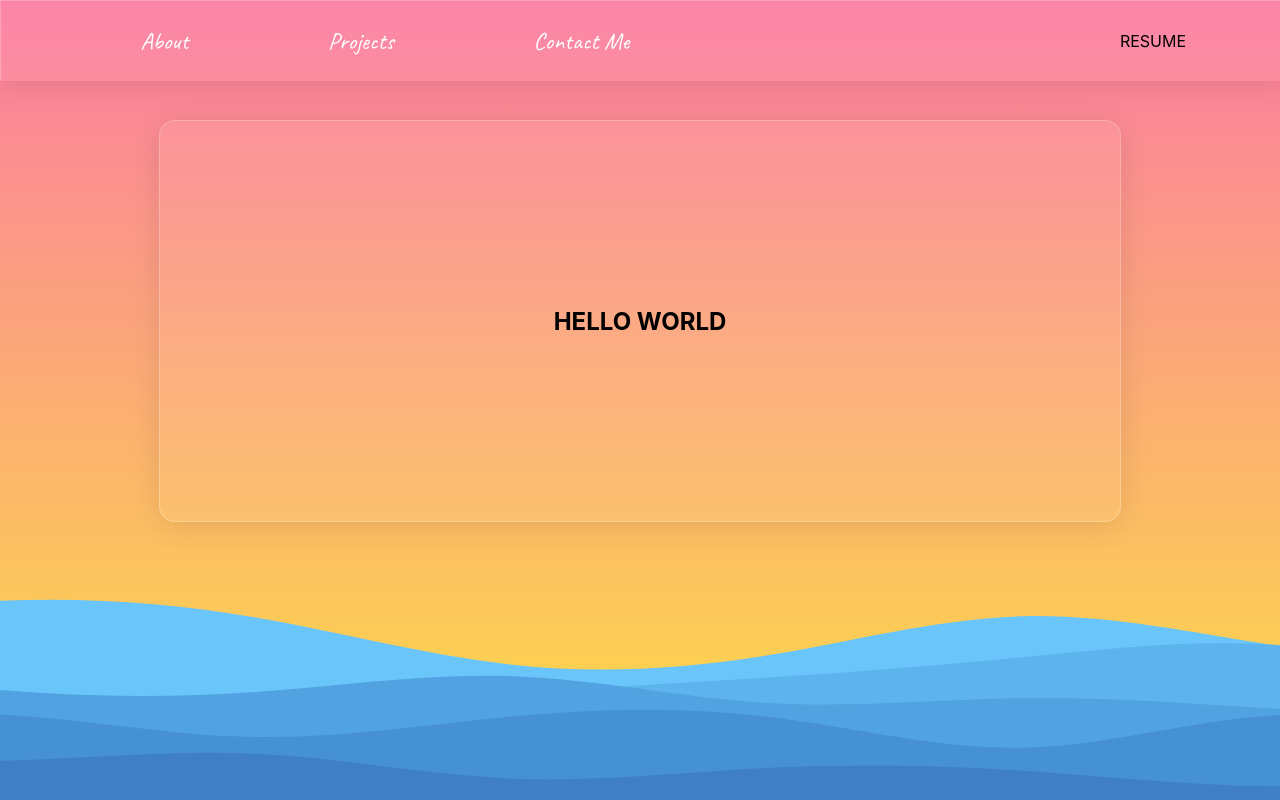
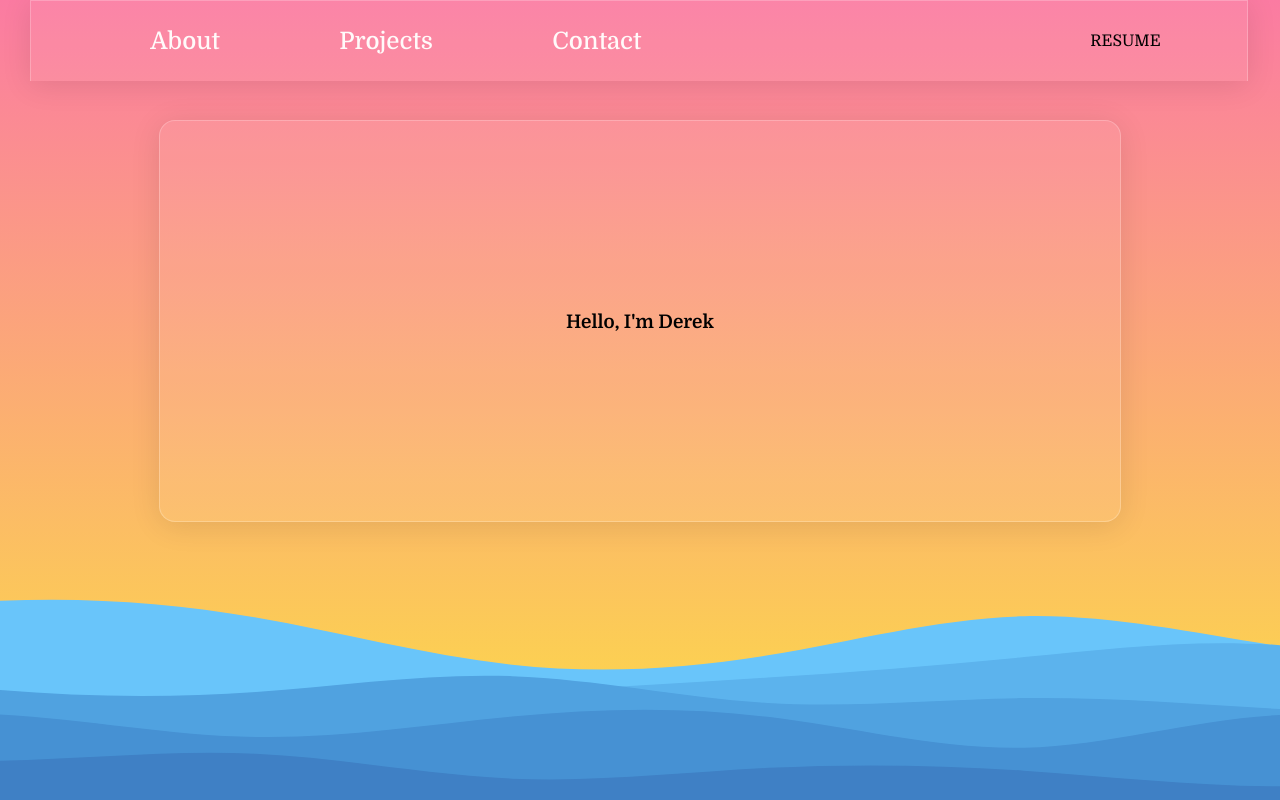
Before and after one commit to derekthorntonx/portfolio-website, a React (Create React App) app: page / in a window 1280 px wide. Built offline with nearby package versions, Linux system fonts and the light colour scheme; the HTML template or start-up script is replaced by a standard one.

Commit message:
added styles

```diff
--- a/src/App.css
+++ b/src/App.css
@@ -1,10 +1,11 @@
 @font-face {
-  font-family: Navbar;
-  src: url('./assets/Caveat.ttf');
+  font-family: Main;
+  src: url('./assets/Navbar.ttf');
 }
 
 * {
   margin: 0;
+  font-family: Main;
 }
 
 body {
@@ -22,7 +23,8 @@ body {
 .navbar {
   position: absolute;
   top: 0%;
-  width: 100%;
+  right: 2.5%;
+  width: 95%;
   height: 10%;
   background: rgba(255, 255, 255, 0.07);
   box-shadow: 0 4px 30px rgba(0, 0, 0, 0.1);
@@ -40,13 +42,37 @@ body {
   list-style: none;
   margin: 0;
   padding: 0;
-  font-family: Navbar;
+  font-family: Main;
   font-size: 1.5rem;
+  font-weight: 500;
 }
 
 .navbar a {
   text-decoration: none;
-  color: white;
+  color: #fffafa;
+}
+
+.navbar li {
+  display: inline-block;
+  position: relative;
+}
+
+.navbar li:after {
+  content: '';
+  position: absolute;
+  width: 100%;
+  transform: scaleX(0);
+  height: 2px;
+  bottom: 0;
+  left: 0;
+  background-color: #fffafa;
+  transform-origin: bottom right;
+  transition: transform 0.25s ease-out;
+}
+
+.navbar li:hover:after {
+  transform: scaleX(1);
+  transform-origin: bottom left;
 }
 
 .navbar-resume {
@@ -75,15 +101,18 @@ body {
   border: 1px solid rgba(255, 255, 255, 0.23);
   display: grid;
   place-items: center;
+  transition: 1s;
 }
 
 .projects-section {
-  height: 100%;
-  background-color: #3f80c5;
+  height: auto;
+  background:linear-gradient(180deg, rgba(63, 128, 197, 1) 50%, rgba(12, 59, 107, 1) 100%);
   margin-bottom: 0;
   display: flex;
-  justify-content: center;
-  padding-top: 10%;
+  flex-direction: column;
+  align-items: center;
+  padding-top: 15vh;
+  gap: 10vh;
 }
 
 .section-divider {
@@ -107,10 +136,37 @@ body {
 }
 
 .card {
-  height: 50%;
+  height: 35vh;
   width: 85vw;
-  background: rgba(255, 255, 255, 0.07);
+  background: rgba(255, 255, 255, 0.03);
   border-radius: 16px;
-  box-shadow: 0 4px 30px rgba(0, 0, 0, 0.1);
+  box-shadow: 0 4px 30px rgba(0, 0, 0, 0.2);
   border: 1px solid rgba(255, 255, 255, 0.23);
+  opacity: 0;
+  transition: 1s;
+  display: grid;
+  grid-template-columns: 1fr 2fr;
+  align-items: center;
+  padding: 1%;
 }
+
+.show {
+  opacity: 1;
+}
+
+.hide {
+  opacity: 0;
+}
+
+.contact-section {
+  margin-top: -0.05%;
+  height: 100%;
+  background: linear-gradient(to bottom, rgba(12, 59, 107, 1) 0%, rgba(3, 21, 40, 1) 100%);
+  padding-top: 15vh;
+}
+
+.placeholder {
+  height: 100%;
+  width: 100%;
+  border: 1px solid black;
+}
--- a/src/App.js
+++ b/src/App.js
@@ -1,8 +1,23 @@
+import { useEffect, useRef, useState } from 'react';
 import './App.css';
 import AboutMe from './components/AboutMe';
+import Contact from './components/Contact';
 import ProjectShowcase from './components/ProjectShowcase';
 
 function App() {
+  const aboutMeRef = useRef();
+  const [aboutSectionIsVisible, setAboutSectionIsVisible] = useState();
+
+
+  useEffect(() => {
+    const observer = new IntersectionObserver((entries) => {
+      const entry = entries[0];
+      setAboutSectionIsVisible(entry.isIntersecting)
+    }, {
+      threshold: 0.70
+    })
+    observer.observe(aboutMeRef.current);
+  }, [])
 
 
   return (
@@ -11,21 +26,26 @@ function App() {
         <ul>
           <li><a href='#aboutMe'>About</a></li>
           <li><a href='#projects'>Projects</a></li>
-          <li><a href='#contactMe'>Contact Me</a></li>
+          <li><a href='#contact'>Contact</a></li>
         </ul>
         <div className='navbar-resume'>
             RESUME
         </div>
       </header>
 
-      <section className='about-me-section' id='aboutMe'>
-        <AboutMe />
+      <section className='about-me-section' id='aboutMe' ref={aboutMeRef}>
+        <AboutMe aboutSectionIsVisible={aboutSectionIsVisible}/>
 
         <div className='section-divider waves'></div>
       </section>
 
       <section className='projects-section' id='projects'>
-        <ProjectShowcase />
+          <ProjectShowcase />
+          <ProjectShowcase />
+      </section>
+
+      <section className='contact-section' id='contact'>
+          <Contact />
       </section>
     </div>
   );
--- a/src/components/AboutMe.js
+++ b/src/components/AboutMe.js
@@ -1,7 +1,7 @@
-function AboutMe() {
+function AboutMe( {aboutSectionIsVisible} ) {
     return (
-        <div className="about-me-card">
-            <h1>HELLO WORLD</h1>
+        <div className={aboutSectionIsVisible ? 'about-me-card' : 'about-me-card hide'}>
+            <h3>Hello, I'm Derek</h3>
         </div>
     )
 }
--- /dev/null
+++ b/src/components/Contact.js
@@ -0,0 +1,9 @@
+function Contact() {
+    return (
+        <div className="card show">
+            HELLO
+        </div>
+    )
+}
+
+export default Contact;
--- a/src/components/ProjectShowcase.js
+++ b/src/components/ProjectShowcase.js
@@ -1,7 +1,28 @@
+import { useState, useEffect, useRef } from 'react';
+
 function ProjectShowcase() {
+    const [projectIsVisible, setProjectIsVisible] = useState();
+    const projectRef = useRef();
+
+    useEffect(() => {
+        const observer = new IntersectionObserver((entries) => {
+          const entry = entries[0];
+          setProjectIsVisible(entry.isIntersecting)
+        }, {
+          threshold: 0.50
+        })
+        observer.observe(projectRef.current);
+      }, [])
+
     return (
-        <div className="card">
-            test
+        <div className={projectIsVisible ? 'card show' : 'card'} ref={projectRef}>
+            <div className='placeholder'>
+
+            </div>
+
+            <div className='placeholder'>
+
+            </div>
         </div>
     )
 }
```
Also changed, not shown: src/assets/Caveat.ttf (deleted), src/assets/Navbar.ttf (added).
